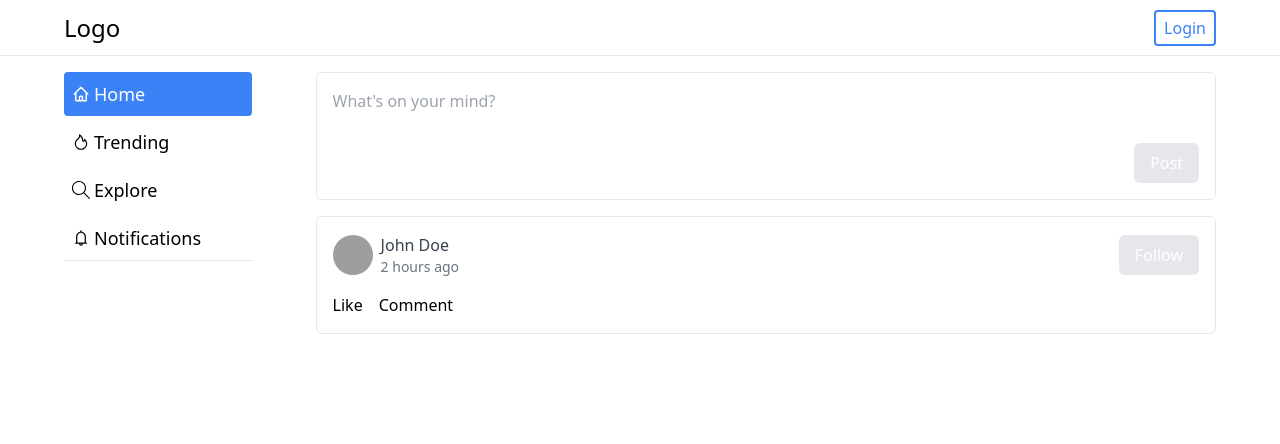
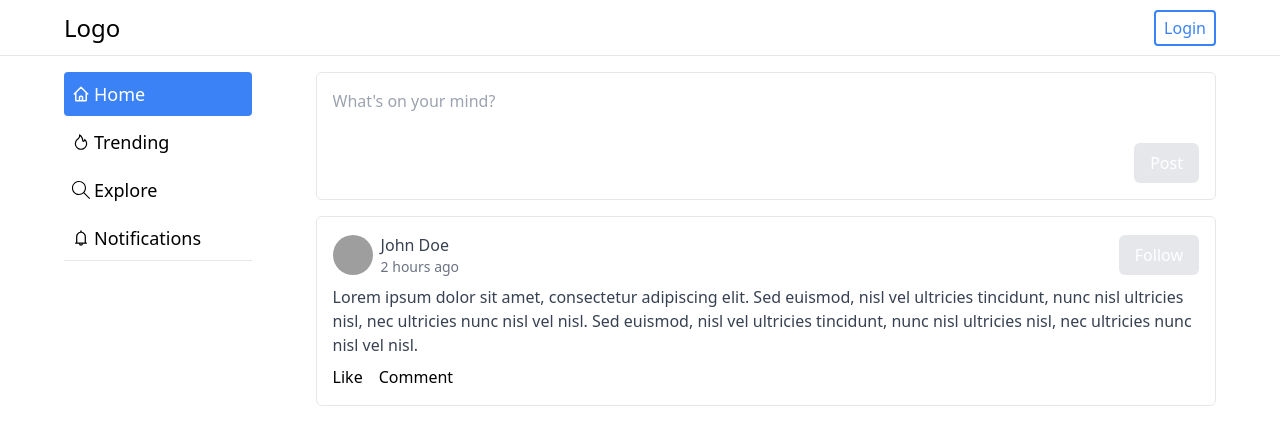
Before and after one commit to Alejandro1709/Besocial, a Next.js app: page / in a window 1280 px wide. Shown: the top 444 px of the page. Built offline with nearby package versions, Linux system fonts and the light colour scheme; grey boxes are pictures that could not be loaded.

Commit message:
Add: Dummy data to post comment

```diff
--- a/src/data/feed.ts
+++ b/src/data/feed.ts
@@ -4,7 +4,8 @@ import type IPost from '@/types/post';
 export const posts: IPost[] = [
   {
     id: '22',
-    content: '',
+    content:
+      'Lorem ipsum dolor sit amet, consectetur adipiscing elit. Sed euismod, nisl vel ultricies tincidunt, nunc nisl ultricies nisl, nec ultricies nunc nisl vel nisl. Sed euismod, nisl vel ultricies tincidunt, nunc nisl ultricies nisl, nec ultricies nunc nisl vel nisl.',
     author: authors[0],
     likes: 4,
     comments: 2,
```
